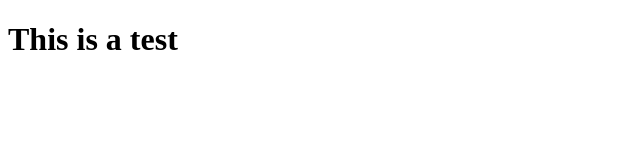
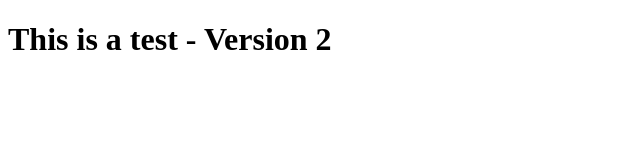
Before and after one commit to nicodesh/OC-Activity-1, a plain HTML site: page index.html in a window 1280 px wide. Shown: the whole page, without its empty margins (0-640 px from the left). Drawn offline with Linux system fonts and the light colour scheme.

Commit message:
Test on test branch

```diff
--- a/index.html
+++ b/index.html
@@ -5,6 +5,6 @@
     <meta charset="utf-8">
   </head>
   <body>
-    <h1>This is a test</h1>
+    <h1>This is a test - Version 2</h1>
   </body>
 </html>
```
